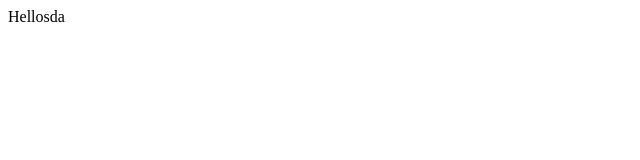
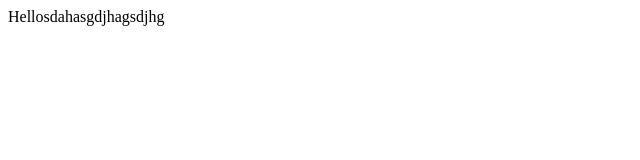
Before and after one commit to brainrot-coding/repNikita, a plain HTML site: page index.html in a window 1280 px wide. Shown: the whole page, without its empty margins (0-640 px from the left). Drawn offline with Linux system fonts and the light colour scheme.

Commit message:
Update index.html

```diff
--- a/index.html
+++ b/index.html
@@ -7,6 +7,6 @@
     <link rel="stylesheet" href="style.css">
 </head>
 <body>
-    Hellosda
+    Hellosdahasgdjhagsdjhg
 </body>
 </html>
```
